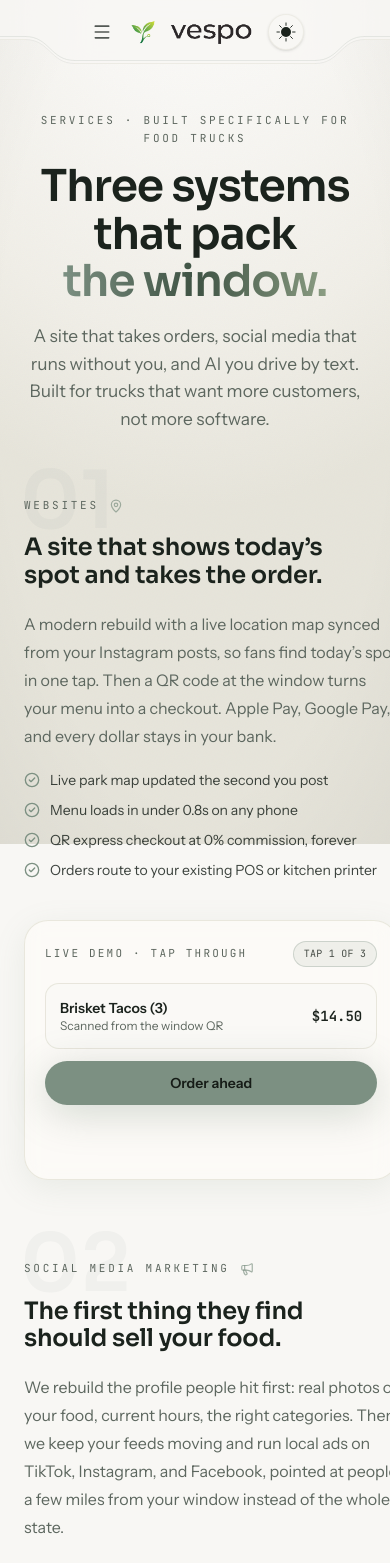
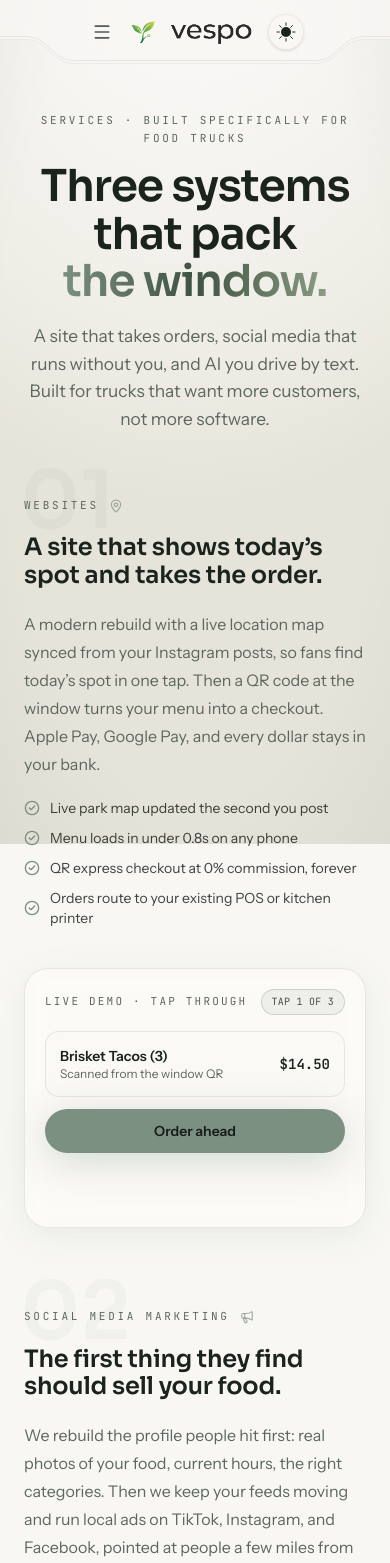
Before and after one commit to VargasChristopher/vespo, a Next.js app: page /services in a window 390 px wide. Shown: the top 1563 px of the page. Built offline with nearby package versions, Linux system fonts and the light colour scheme.

Commit message:
fix: prevent horizontal overflow on mobile by setting min-w-0 on grid columns

```diff
--- a/src/components/service-pillars.tsx
+++ b/src/components/service-pillars.tsx
@@ -380,11 +380,16 @@ export function ServicePillars() {
       {PILLARS.map((pillar) => (
         <section key={pillar.id} id={pillar.id} className="scroll-mt-24">
           <Reveal>
+            {/* min-w-0 on both columns is load-bearing. Grid items default to
+                min-width:auto, so a column refuses to shrink below its content's
+                intrinsic width — the demo cards have wide flex rows, which pushed
+                the page 8px past the viewport on a 390px phone and made the whole
+                site scroll sideways. */}
             <div className="grid items-center gap-10 lg:grid-cols-2 lg:gap-16">
               <Parallax
                 y={[16, -16]}
                 className={cn(
-                  "relative isolate grid gap-5",
+                  "relative isolate grid min-w-0 gap-5",
                   pillar.flip && "lg:order-2"
                 )}
               >
@@ -413,7 +418,7 @@ export function ServicePillars() {
               </Parallax>
               <Parallax
                 y={[-16, 16]}
-                className={cn(pillar.flip && "lg:order-1")}
+                className={cn("min-w-0", pillar.flip && "lg:order-1")}
               >
                 {pillar.demo}
               </Parallax>
```
